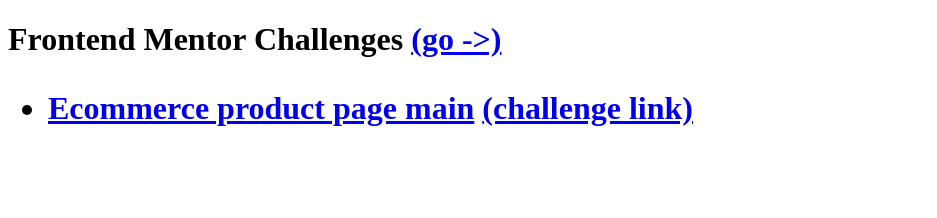
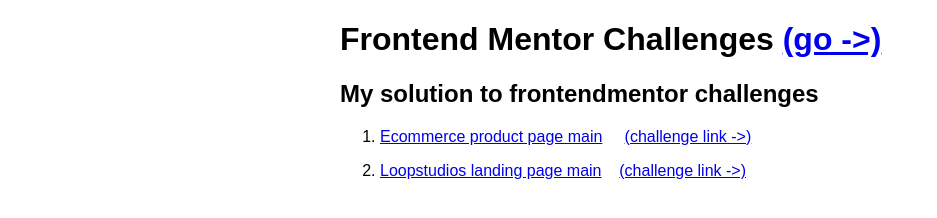
Before and after one commit to yanmoenaing118/frontend-mentor-challenges, a website: page index.html in a window 1280 px wide. Shown: the whole page, without its empty margins (0-937 px from the left). Drawn offline with Linux system fonts and the light colour scheme.

Commit message:
add loopstudios page

```diff
--- a/index.html
+++ b/index.html
@@ -5,25 +5,57 @@
     <meta http-equiv="X-UA-Compatible" content="IE=edge" />
     <meta name="viewport" content="width=device-width, initial-scale=1.0" />
     <title>Frontend Mentor Challenges</title>
+    <style>
+      body {
+        font-size: 16px;
+        font-family: Arial, Helvetica, sans-serif;
+      }
+      .container {
+        width: 90%;
+        max-width: 600px;
+        margin: 0 auto;
+      }
+      li {
+        margin-bottom: 1em;
+      }
+    </style>
   </head>
+
   <body>
-    <h1>
-      Frontend Mentor Challenges
-      <a href="https://www.frontendmentor.io/challenges">(go ->)</a>
+    <div class="container">
+      <h1>
+        Frontend Mentor Challenges
+        <a href="https://www.frontendmentor.io/challenges">(go ->)</a>
+      </h1>
 
-      <ul>
+      <h2>My solution to frontendmentor challenges</h2>
+
+      <ol>
         <li>
           <div>
             <a href="./ecommerce-product-page-main/index.html"
               >Ecommerce product page main</a
             >
+            &nbsp;&nbsp;&nbsp;
             <a
               href="https://www.frontendmentor.io/challenges/ecommerce-product-page-UPsZ9MJp6"
-              >(challenge link)</a
+              >(challenge link ->)</a
             >
           </div>
         </li>
-      </ul>
-    </h1>
+
+        <li>
+          <div>
+            <a href="./ecommerce-product-page-main/index.html"
+              >Loopstudios landing page main</a
+            >&nbsp;&nbsp;&nbsp;
+            <a
+              href="https://www.frontendmentor.io/challenges/ecommerce-product-page-UPsZ9MJp6"
+              >(challenge link ->)</a
+            >
+          </div>
+        </li>
+      </ol>
+    </div>
   </body>
 </html>
```
